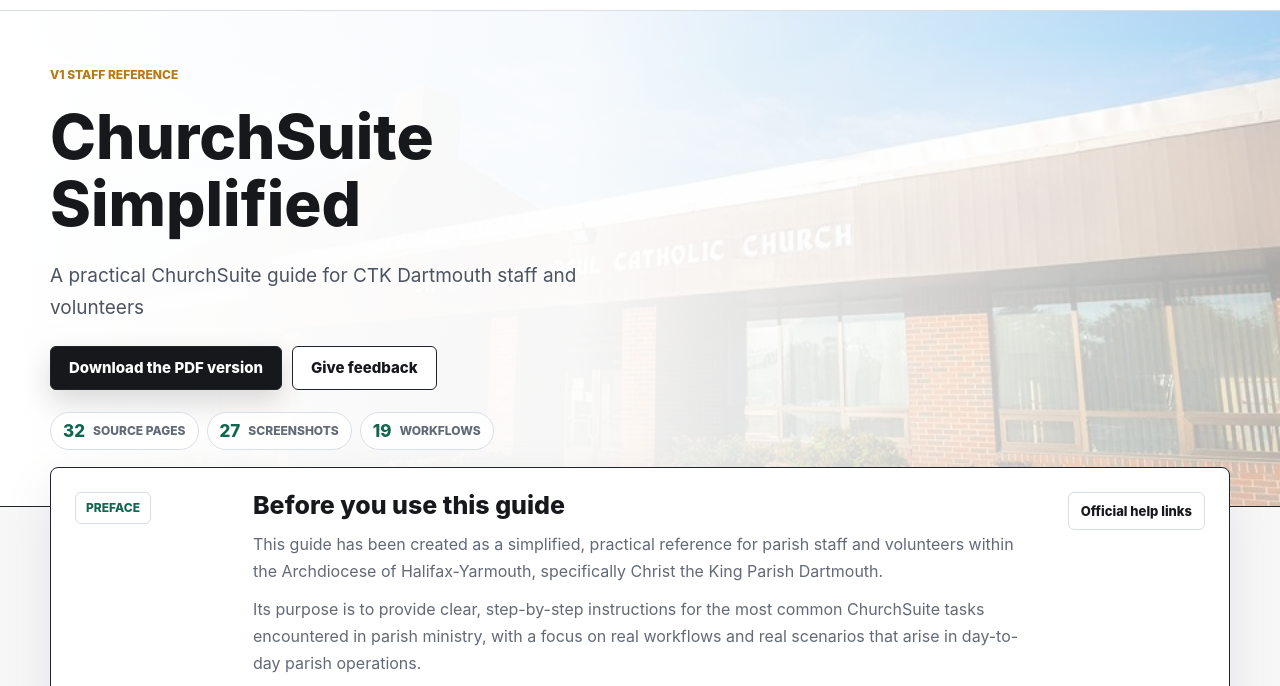
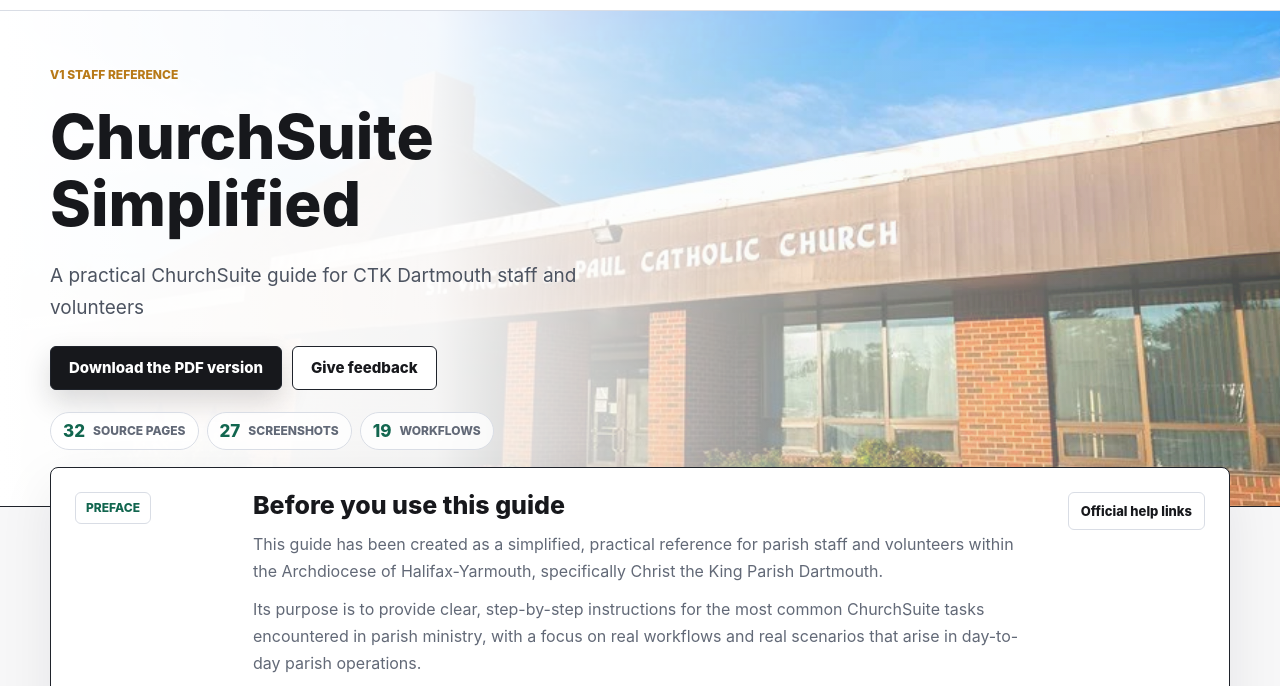
Before and after one commit to Nikkayowill/ctk-churchsuite-guide, a website built with Vite: page index.html in a window 1280 px wide. Shown: the part 52-738 px from the top of the page. Built offline with nearby package versions, Linux system fonts and the light colour scheme; what @formspree/ajax would draw is missing.

Commit message:
Improve hero banner colour and crop

```diff
--- a/src/styles.css
+++ b/src/styles.css
@@ -22,8 +22,8 @@
   --header-bg: rgba(255, 255, 255, 0.94);
   --hero-bg: #fff;
   --hero-overlay:
-    linear-gradient(90deg, #ffffff 0%, rgba(255, 255, 255, 0.94) 45%, rgba(255, 255, 255, 0.42) 100%),
-    linear-gradient(0deg, rgba(18, 102, 79, 0.06), rgba(255, 255, 255, 0));
+    linear-gradient(90deg, #ffffff 0%, rgba(255, 255, 255, 0.95) 34%, rgba(255, 255, 255, 0.34) 68%, rgba(255, 255, 255, 0.12) 100%),
+    linear-gradient(0deg, rgba(18, 102, 79, 0.08), rgba(255, 255, 255, 0));
   --hero-text: #4c5360;
   --chip-bg: rgba(255, 255, 255, 0.78);
   --shadow: 0 18px 54px rgba(18, 24, 38, 0.08);
@@ -60,8 +60,8 @@ html[data-theme="dark"] {
   --header-bg: rgba(16, 18, 24, 0.92);
   --hero-bg: #11141a;
   --hero-overlay:
-    linear-gradient(90deg, #11141a 0%, rgba(17, 20, 26, 0.96) 48%, rgba(17, 20, 26, 0.78) 100%),
-    linear-gradient(0deg, rgba(98, 216, 181, 0.1), rgba(17, 20, 26, 0));
+    linear-gradient(90deg, #11141a 0%, rgba(17, 20, 26, 0.94) 36%, rgba(17, 20, 26, 0.54) 72%, rgba(17, 20, 26, 0.32) 100%),
+    linear-gradient(0deg, rgba(98, 216, 181, 0.12), rgba(17, 20, 26, 0));
   --hero-text: #c3cad8;
   --chip-bg: rgba(23, 26, 33, 0.84);
   --shadow: 0 18px 54px rgba(0, 0, 0, 0.26);
@@ -341,14 +341,17 @@ li {
 
 .hero-media {
   position: absolute;
-  inset: 0;
+  top: -4%;
+  left: -5%;
   z-index: 0;
-  width: 100%;
-  height: 100%;
+  width: 108%;
+  height: 108%;
+  max-width: none;
   object-fit: cover;
   object-position: center center;
-  opacity: 0.58;
-  filter: saturate(1.12) contrast(1.04);
+  opacity: 0.82;
+  filter: saturate(1.34) contrast(1.08);
+  transform: translateX(3%);
   pointer-events: none;
 }
 
```
